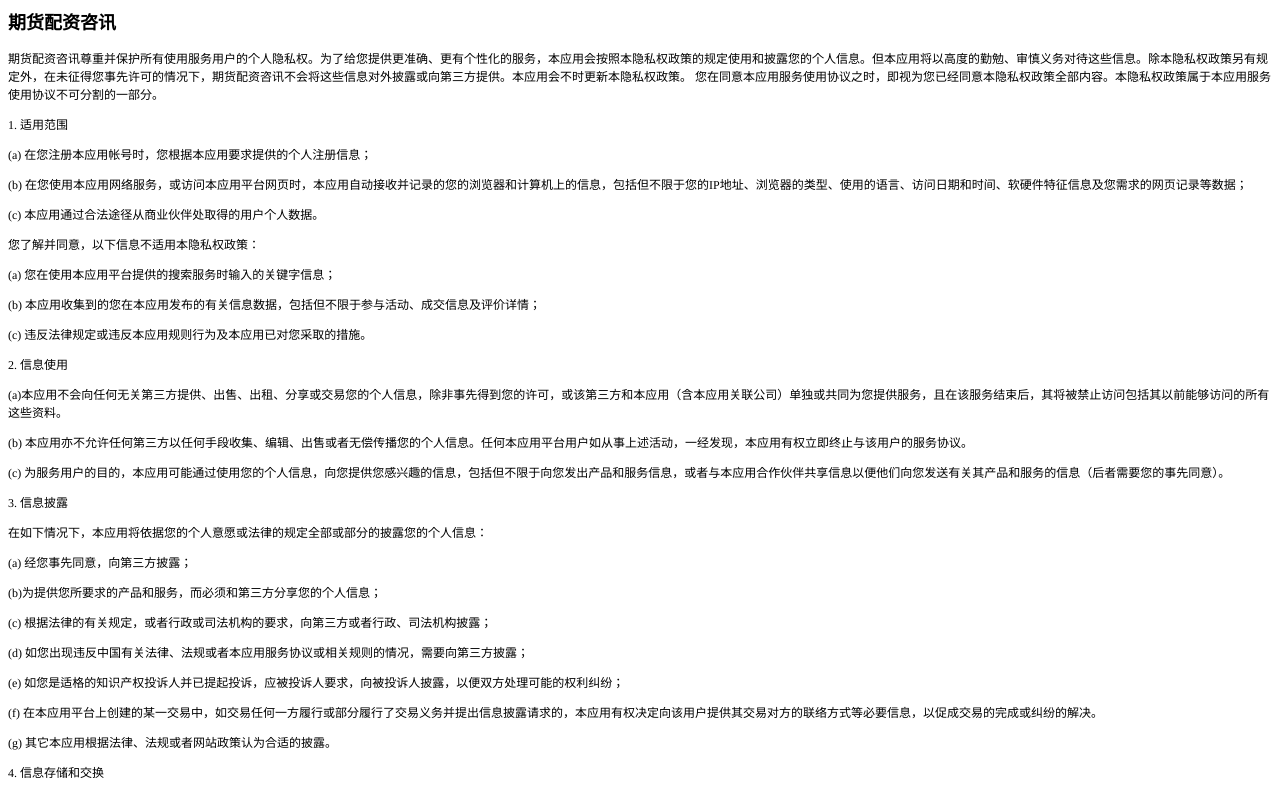
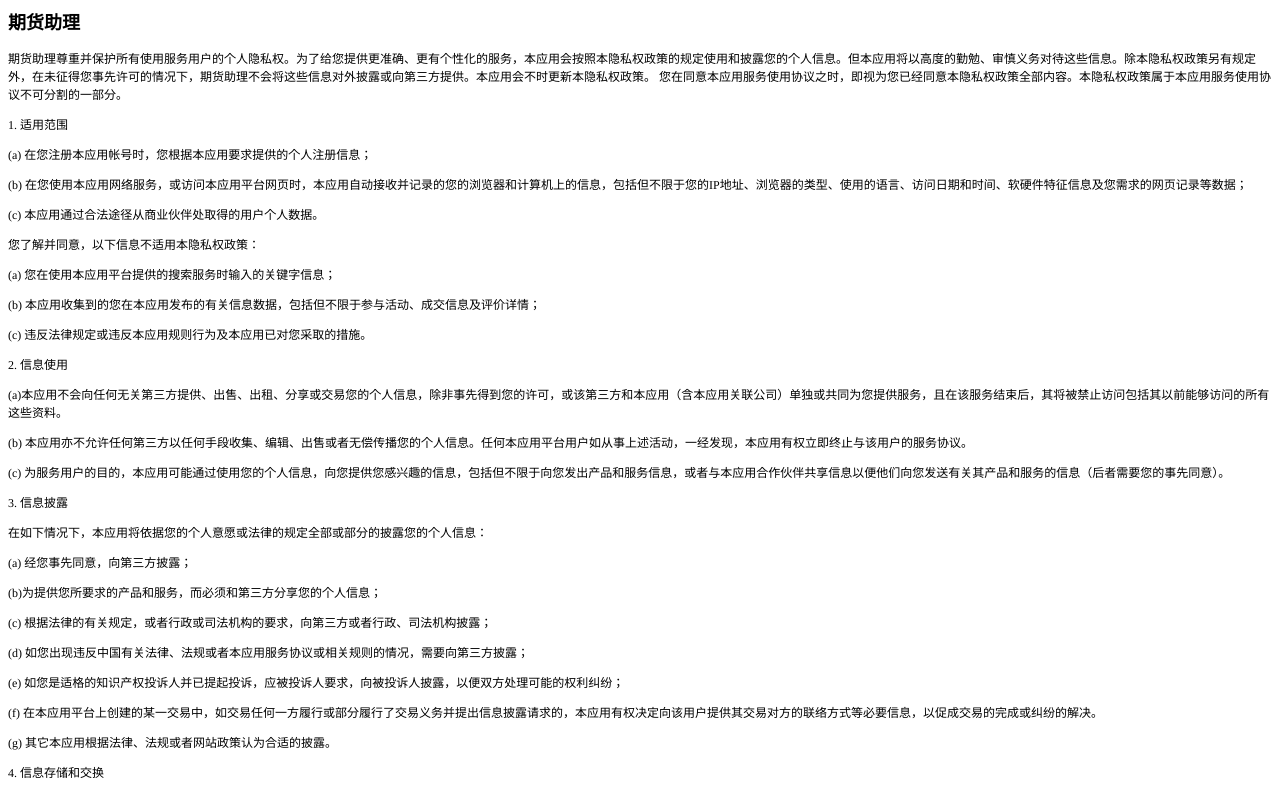
Before and after one commit to TheFreshwaterSea/daziben.github.io, a plain HTML site: page index.html in a window 1280 px wide. Shown: the top 793 px of the page. Drawn offline with Linux system fonts and the light colour scheme.

Commit message:
Update index.html

```diff
--- a/index.html
+++ b/index.html
@@ -17,8 +17,8 @@
   </style>
 </head>
 <body>
-<h2 style="margin: 0.0px 0.0px 14.9px 0.0px; line-height: 25.0px; font: 18.0px 'Songti SC'; color: #000000; -webkit-text-stroke: #000000"><span class="s1"><b>期货配资咨讯</b></span></h2>
-<p class="p2"><span class="s1">期货配资咨讯尊重并保护所有使用服务用户的个人隐私权。为了给您提供更准确、更有个性化的服务，本应用会按照本隐私权政策的规定使用和披露您的个人信息。但本应用将以高度的勤勉、审慎义务对待这些信息。除本隐私权政策另有规定外，在未征得您事先许可的情况下，期货配资咨讯不会将这些信息对外披露或向第三方提供。本应用会不时更新本隐私权政策。</span><span class="s2"> </span><span class="s1">您在同意本应用服务使用协议之时，即视为您已经同意本隐私权政策全部内容。本隐私权政策属于本应用服务使用协议不可分割的一部分。</span><span class="s2"><span class="Apple-converted-space"> </span></span></p>
+<h2 style="margin: 0.0px 0.0px 14.9px 0.0px; line-height: 25.0px; font: 18.0px 'Songti SC'; color: #000000; -webkit-text-stroke: #000000"><span class="s1"><b>期货助理</b></span></h2>
+<p class="p2"><span class="s1">期货助理尊重并保护所有使用服务用户的个人隐私权。为了给您提供更准确、更有个性化的服务，本应用会按照本隐私权政策的规定使用和披露您的个人信息。但本应用将以高度的勤勉、审慎义务对待这些信息。除本隐私权政策另有规定外，在未征得您事先许可的情况下，期货助理不会将这些信息对外披露或向第三方提供。本应用会不时更新本隐私权政策。</span><span class="s2"> </span><span class="s1">您在同意本应用服务使用协议之时，即视为您已经同意本隐私权政策全部内容。本隐私权政策属于本应用服务使用协议不可分割的一部分。</span><span class="s2"><span class="Apple-converted-space"> </span></span></p>
 <p class="p3"><span class="s2">1. </span><span class="s1">适用范围</span></p>
 <p class="p3"><span class="s2">(a) </span><span class="s1">在您注册本应用帐号时，您根据本应用要求提供的个人注册信息；</span></p>
 <p class="p3"><span class="s2">(b) </span><span class="s1">在您使用本应用网络服务，或访问本应用平台网页时，本应用自动接收并记录的您的浏览器和计算机上的信息，包括但不限于您的</span><span class="s2">IP</span><span class="s1">地址、浏览器的类型、使用的语言、访问日期和时间、软硬件特征信息及您需求的网页记录等数据；</span><span class="s2"><span class="Apple-converted-space"> </span></span></p>
```
